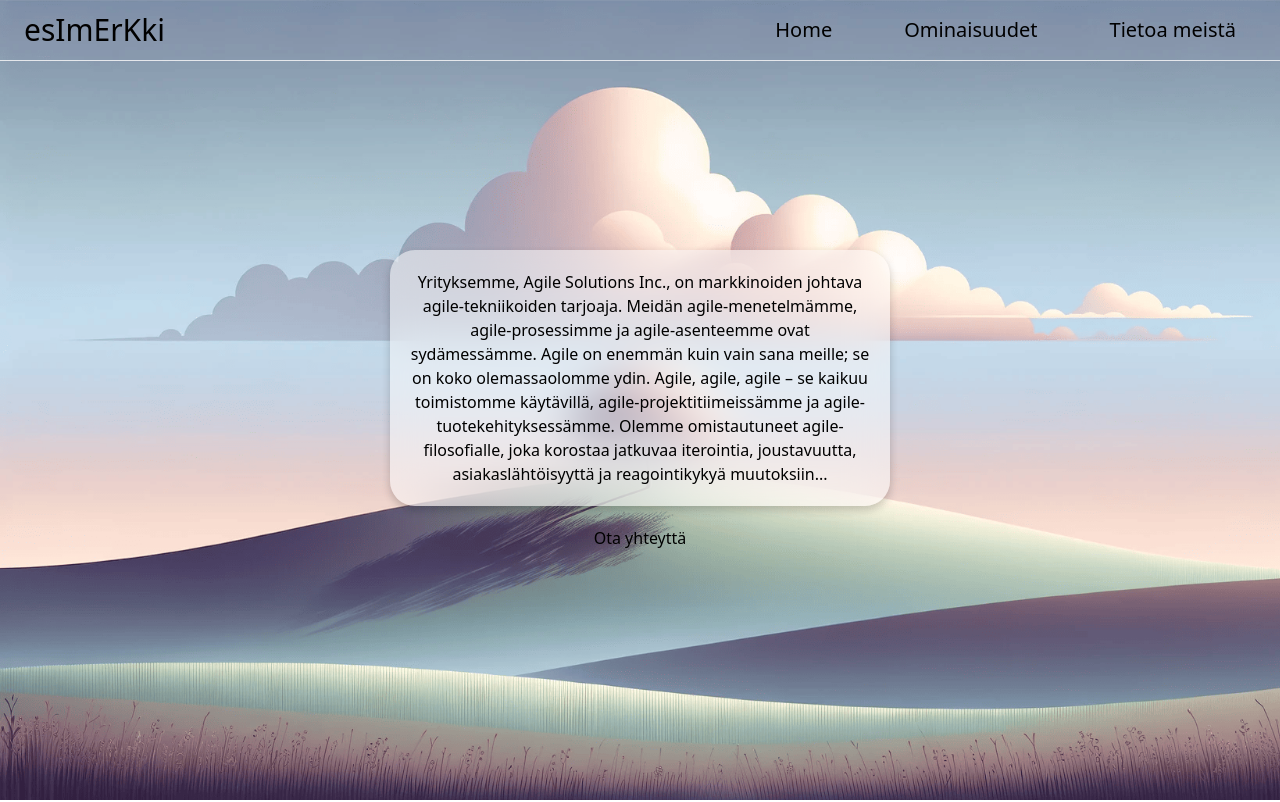
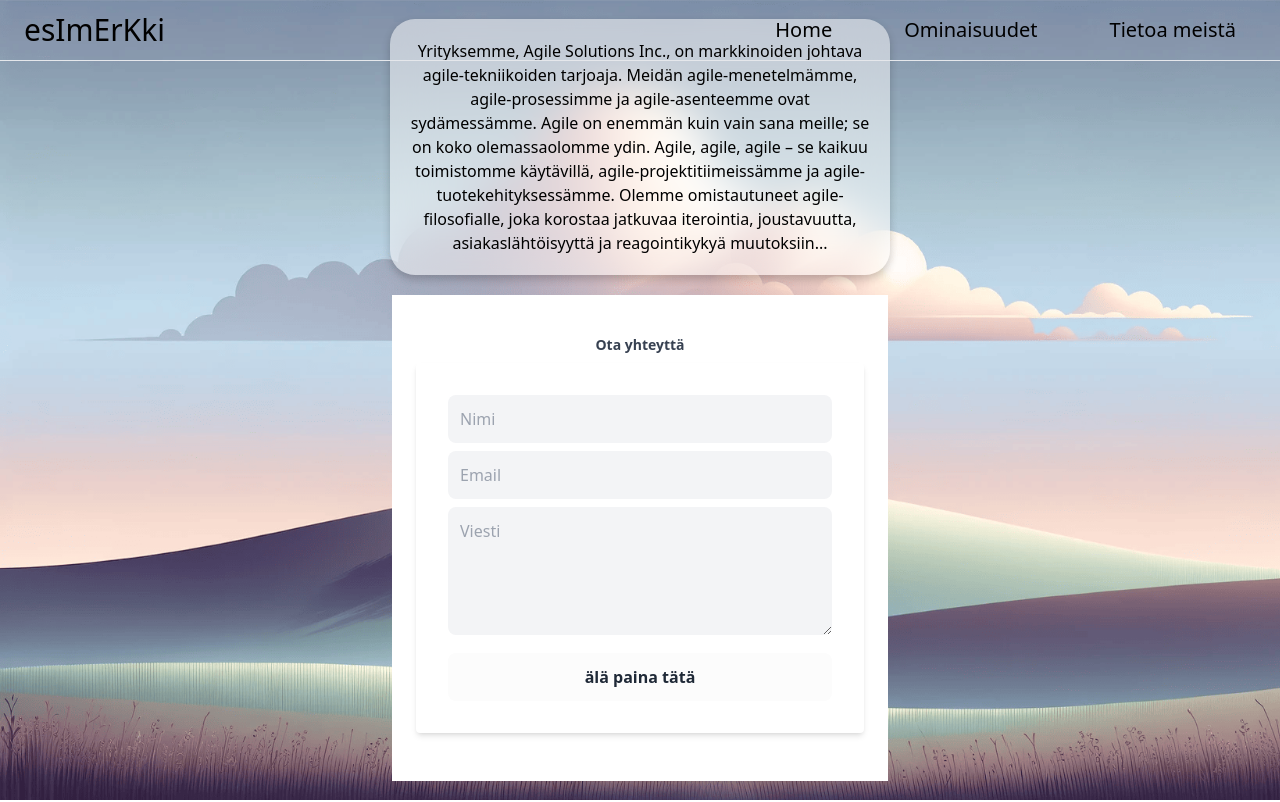
Before and after one commit to Jason-Goon/agileinc, a plain HTML site: page public/otayhteytta.html in a window 1280 px wide. Shown: the top 802 px of the page. Drawn offline with Linux system fonts and the light colour scheme.

Commit message:
Update otayhteytta.html

```diff
--- a/public/otayhteytta.html
+++ b/public/otayhteytta.html
@@ -108,13 +108,8 @@ body {
         <div class="relative w-full h-screen bg-no-repeat bg-cover flex flex-col items-center justify-center" style="background-image: url('./assets/images/beegee3.png');">
             <div class="blurred-text-box">
                 <p>Yrityksemme, Agile Solutions Inc., on markkinoiden johtava agile-tekniikoiden tarjoaja. Meidän agile-menetelmämme, agile-prosessimme ja agile-asenteemme ovat sydämessämme. Agile on enemmän kuin vain sana meille; se on koko olemassaolomme ydin. Agile, agile, agile – se kaikuu toimistomme käytävillä, agile-projektitiimeissämme ja agile-tuotekehityksessämme.
-
                     Olemme omistautuneet agile-filosofialle, joka korostaa jatkuvaa iterointia, joustavuutta, asiakaslähtöisyyttä ja reagointikykyä muutoksiin...</p>
             </div>
-            <a href="#contact-form" class="feature-link">
-                <span>Ota yhteyttä</span>
-            </a>
-        </div>
 
         <div id="contact-form" class="bg-white">
             <div class="container mx-auto px-6 pt-10 pb-6">
```
